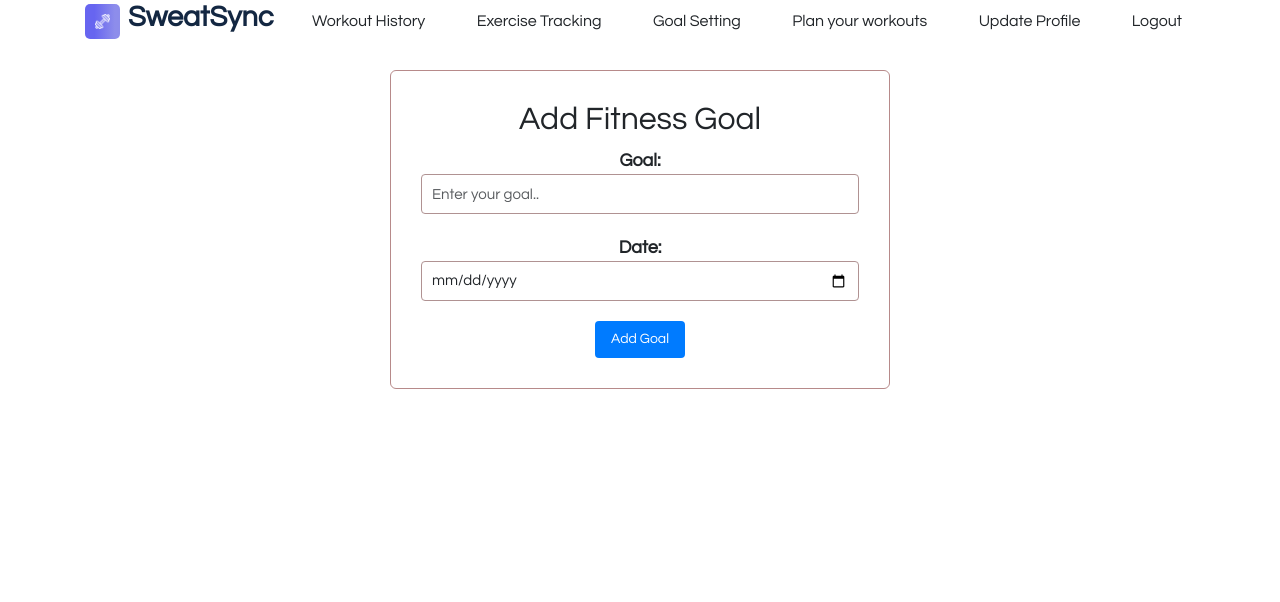
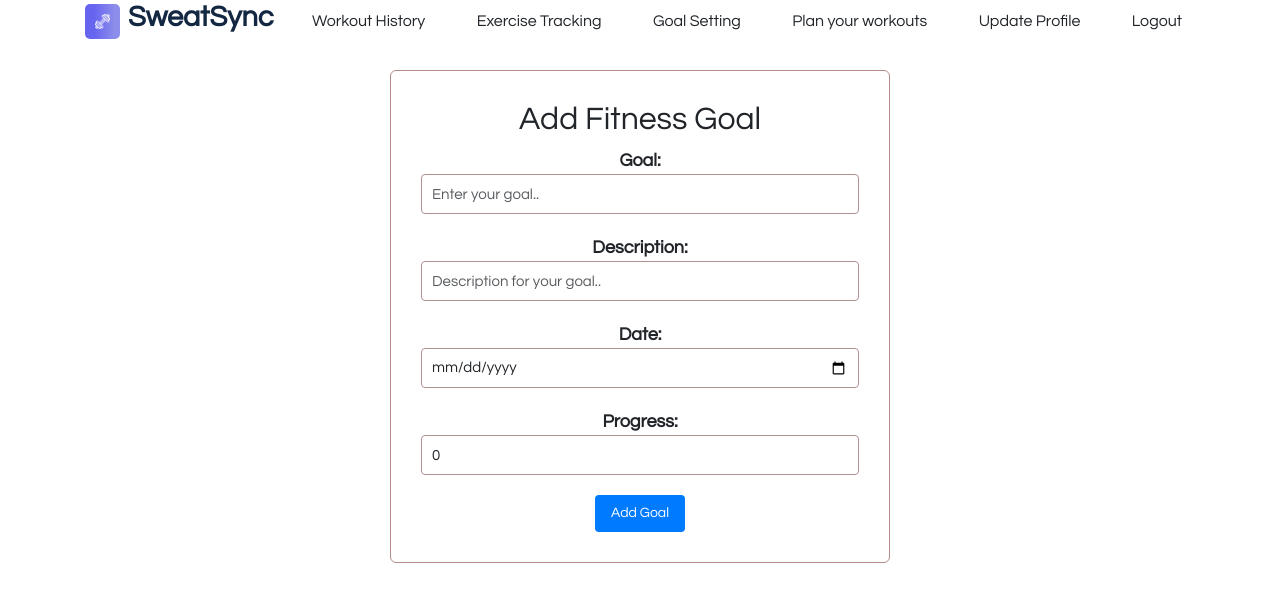
Before and after one commit to CHaitanya1339/front1, a React (Create React App) app: page /goal-setting in a window 1280 px wide. Shown: the top 602 px of the page. Built offline with nearby package versions, Linux system fonts and the light colour scheme; no server answers.

Commit message:
initial commit

```diff
--- a/src/pages/Setting.js
+++ b/src/pages/Setting.js
@@ -1,26 +1,73 @@
-import React, { useState } from 'react';
+import React, { useState , useEffect } from 'react';
 import Navbar from '../layout/Navbar'
 import '../style/Setting.css'
+import axios from 'axios';
+import { useNavigate, useParams } from 'react-router-dom';
 
 const Setting = () => {
-  const [goal, setGoal] = useState('');
+  const [goalName, setGoal] = useState('');
+  const [description, setDescription] = useState('');
+  const [progress, setProgress] = useState(0);
   const [date, setDate] = useState('');
+
+  const {id} = useParams();
+
+  const navigate = useNavigate();
+
+  const user = JSON.parse(localStorage.getItem('user'));
+
+  // if(id){
+  //   document.getElementById("progress").hidden = false;
+  // }
 
   const handleGoalChange = (e) => {
     setGoal(e.target.value);
+  };
+
+  const handleDescriptionChange = (e) => {
+    setDescription(e.target.value);
   };
 
   const handleDateChange = (e) => {
     setDate(e.target.value);
   };
 
-  const handleSubmit = (e) => {
+  const handleProgressChange = (e) => {
+    setProgress(e.target.value);
+  };
+
+  const handleSubmit =(e) => {
     e.preventDefault();
-    alert("New Goal Created.")
-    // API call
-    setGoal('');
-    setDate('');
+    const user_id = user.id;
+    const goalItem = {goalName,description,progress,user_id,date};
+    console.log(goalItem);
+    if(id){
+      alert("Goal updated Successfully.");
+      axios.put("http://localhost:8080/goal"+"/"+id,goalItem)
+      .then(navigate("/view-goals"));
+    }
+    else{
+      alert("New Goal Created.");
+      axios.post("http://localhost:8080/goal",goalItem)
+      .then(navigate("/view-goals"));
+      setGoal('');
+      setDate('');
+    }
   };
+
+  useEffect(()=>{
+    axios.get("http://localhost:8080/goal"+"/"+id)
+    .then((response) => {
+      setGoal(response.data.goalName)
+      setDescription(response.data.description)
+      setDate(response.data.date)
+      setProgress(response.data.progress)
+    }).catch(error => {
+            console.log(error)
+        })
+  },[id])
+
+
 
   return (
     <>
@@ -33,23 +80,46 @@ const Setting = () => {
       <h2>Add Fitness Goal</h2>
       <form onSubmit={handleSubmit}>
         <div className="form-group">
-          <label htmlFor="goal">Goal:</label>
+          <label>Goal:</label>
           <input
             type="text"
             id="goal"
-            value={goal}
+            value={goalName}
             onChange={handleGoalChange}
             className="form-control"
             placeholder='Enter your goal..'
           />
         </div>
         <div className="form-group">
-          <label htmlFor="date">Date:</label>
+          <label>Description:</label>
+          <input
+            type="text-area"
+            id="description"
+            value={description}
+            onChange={handleDescriptionChange}
+            className="form-control"
+            placeholder='Description for your goal..'
+          />
+        </div>
+        <div className="form-group">
+          <label>Date:</label>
           <input
             type="date"
             id="date"
             value={date}
             onChange={handleDateChange}
+            className="form-control"
+          />
+        </div>
+        <div className="form-group" id='progress_div' >
+          <label>Progress:</label>
+          <input
+            type="number"
+            id="progress"
+            min="0"
+            max="100"
+            value={progress}
+            onChange={handleProgressChange}
             className="form-control"
           />
         </div>
```
